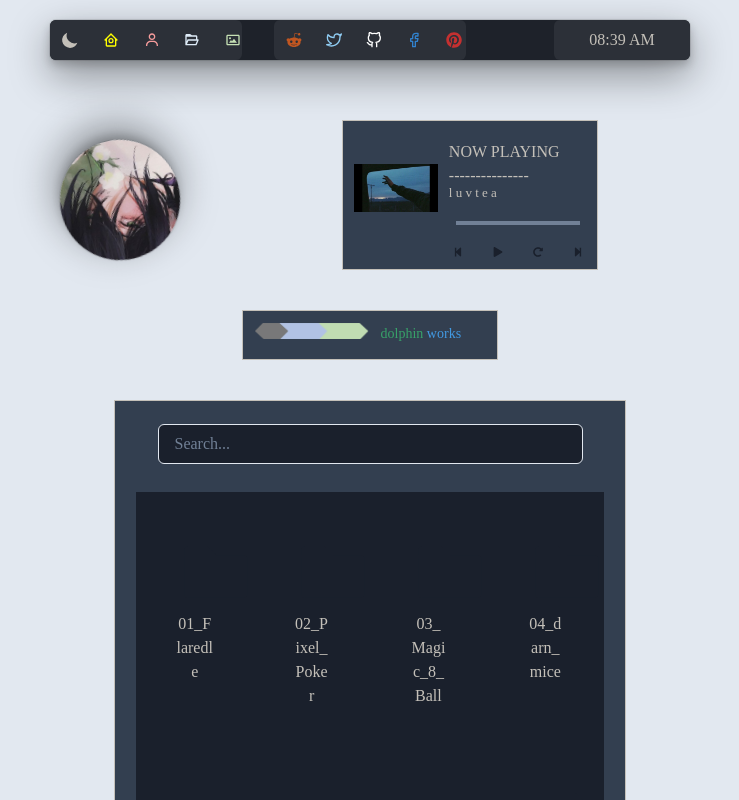
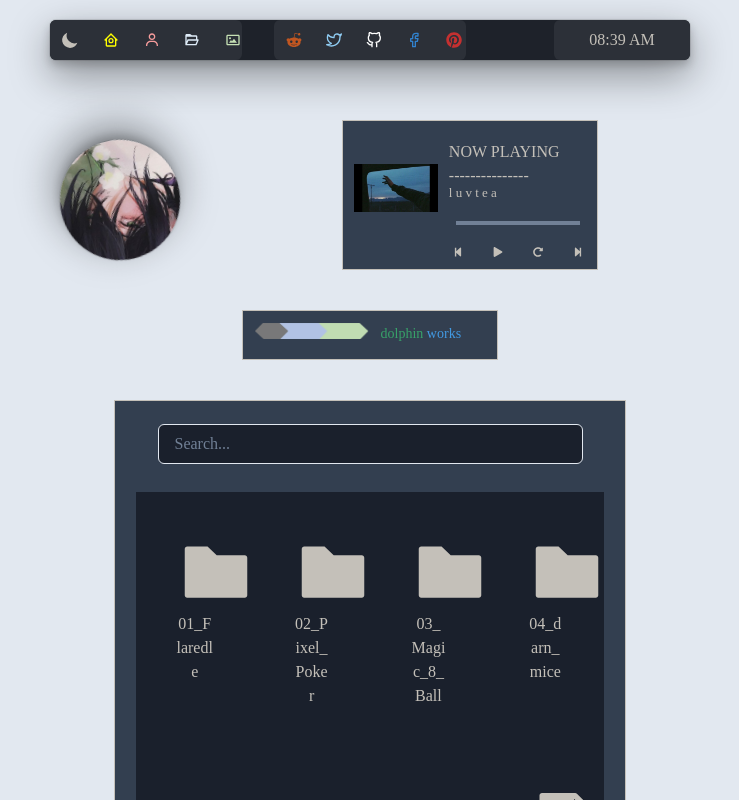
Before and after one commit to 0ji54n/0ji54n.github.io, a React (Create React App) app: page /works/flareon9 in a window 1280 px wide. Shown: the top 800 px of the page, without its empty margins (270-1009 px from the left). Built offline with nearby package versions, Linux system fonts and the light colour scheme; a web font is replaced by a local one.

Commit message:
fixing color display issues in light mode

```diff
--- a/src/components/playbutton.js
+++ b/src/components/playbutton.js
@@ -100,6 +100,10 @@
   const StopButton = () => {
     return (
       <IconButton
+      _hover={{
+        bgColor : 'rgba(52, 52, 52, 0.2)'
+      }}
+      colorScheme='rgba(52, 52, 52, 0.2)'
       borderRadius="full"
       boxSize="4"
       variant="ghost"
@@ -123,6 +127,10 @@
   const PlayButton = () => {
     return (
       <IconButton
+      _hover={{
+        bgColor : 'rgba(52, 52, 52, 0.2)'
+      }}
+      colorScheme='rgba(52, 52, 52, 0.2)'
       boxSize="4"
       borderRadius="full"
       variant="ghost"
@@ -144,6 +152,10 @@
 const ResetButton = () => {
   return(
     <IconButton
+    _hover={{
+      bgColor : 'rgba(52, 52, 52, 0.2)'
+    }}
+    colorScheme='rgba(52, 52, 52, 0.2)'
     borderRadius="full"
     boxSize="4"
     variant="ghost"
@@ -160,6 +172,10 @@
 const NextButton = () =>{
   return (
     <IconButton
+    _hover={{
+      bgColor : 'rgba(52, 52, 52, 0.2)'
+    }}
+    colorScheme='rgba(52, 52, 52, 0.2)'
     borderRadius="full"
     boxSize="4"
     variant="ghost"
@@ -185,6 +201,10 @@
 const PrevButton = () =>{
   return (
     <IconButton
+    _hover={{
+      bgColor : 'rgba(52, 52, 52, 0.2)'
+    }}
+    colorScheme='rgba(52, 52, 52, 0.2)'
     borderRadius="full"
     boxSize="4"
     variant="ghost"
--- a/src/main/flareon9.js
+++ b/src/main/flareon9.js
@@ -132,6 +132,10 @@
                         <Box margin="10" key={index}>
                             <Link to={item.link}>
                                 <IconButton
+                                _hover={{
+                                    bgColor : 'rgba(52, 52, 52, 0.2)'
+                                  }}
+                                  colorScheme='rgba(52, 52, 52, 0.2)'
                                 boxSize="20"
                                 variant="ghost"
                                 icon={item.name==="WhatisFlareOn.txt"?<AiFillFileText size="80"/>:<AiFillFolder size="80"/>}/>
--- a/src/main/works.js
+++ b/src/main/works.js
@@ -98,6 +98,10 @@
                             <Box margin="10" key={index}>
                             <Link to={item.link}>
                                 <IconButton
+                                _hover={{
+                                    bgColor : 'rgba(52, 52, 52, 0.2)'
+                                  }}
+                                  colorScheme='rgba(52, 52, 52, 0.2)'
                                 boxSize="20"
                                 variant="ghost"
                                 icon={<AiFillFolder size="80"/>}/>
```
